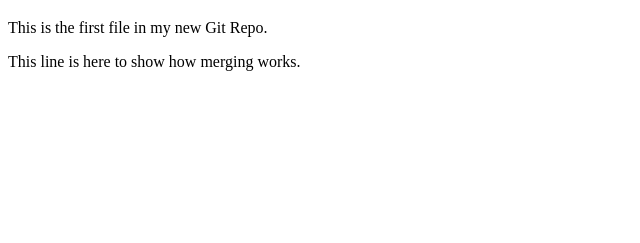
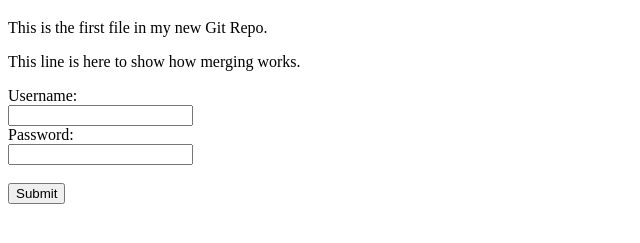
Before and after one commit to ehsan304/github-tutorial, a plain HTML site: page index.html in a window 1280 px wide. Shown: the part 61-304 px from the top of the page, without its empty margins (0-640 px from the left). Drawn offline with Linux system fonts and the light colour scheme.

Commit message:
add form in the file

```diff
--- a/index.html
+++ b/index.html
@@ -1,14 +1,22 @@
 <!DOCTYPE html>
 <html>
 <head>
-<title>Hello World!</title>
-<link rel="stylesheet" href="bluestyle.css">
+    <title>Hello World!</title>
+    <link rel="stylesheet" href="bluestyle.css">
 </head>
 <body>
 
-<h1>Hello world!</h1>
-<p>This is the first file in my new Git Repo.</p>
-<p>This line is here to show how merging works.</p>
+    <h1>Hello world!</h1>
+    <p>This is the first file in my new Git Repo.</p>
+    <p>This line is here to show how merging works.</p>
+
+    <form action="submit.php" method="post">
+        <label for="username">Username:</label><br>
+        <input type="text" id="username" name="username"><br>
+        <label for="password">Password:</label><br>
+        <input type="password" id="password" name="password"><br><br>
+        <input type="submit" value="Submit">
+    </form>
 
 </body>
 </html>
```
